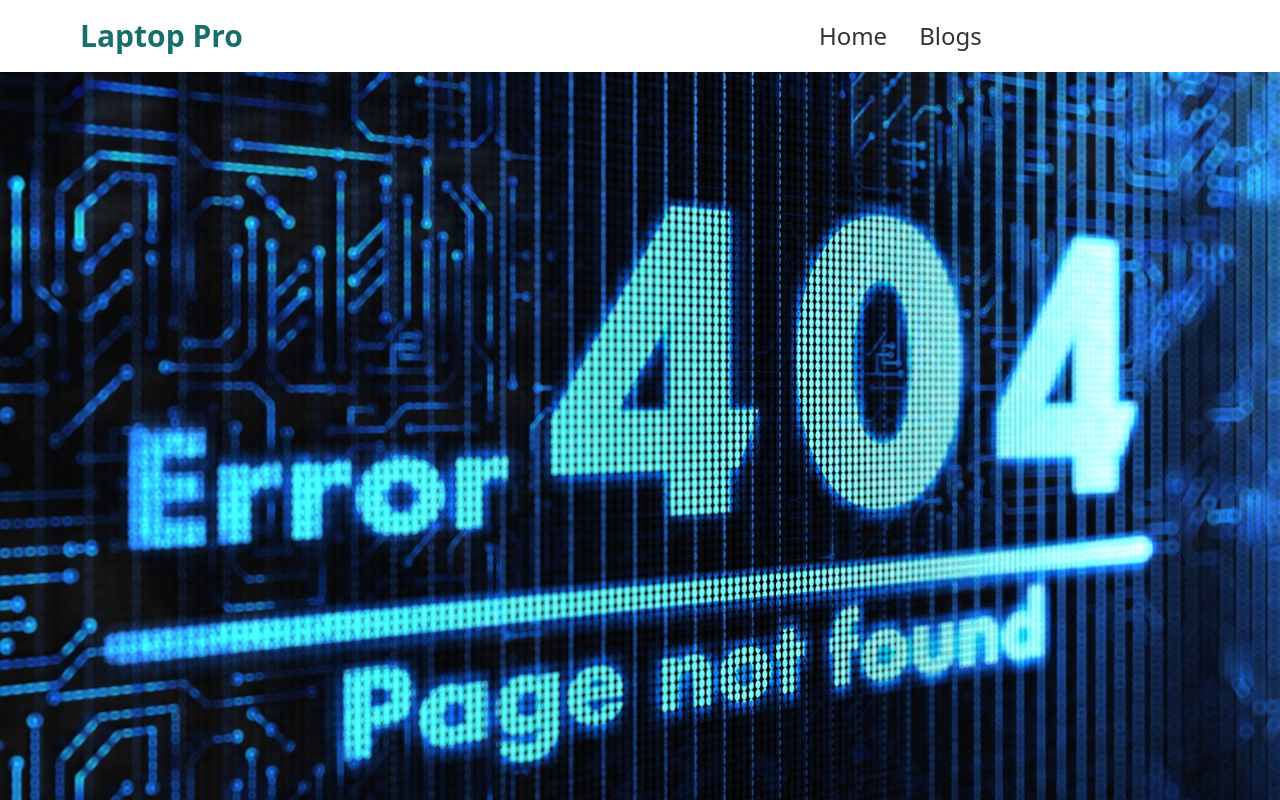
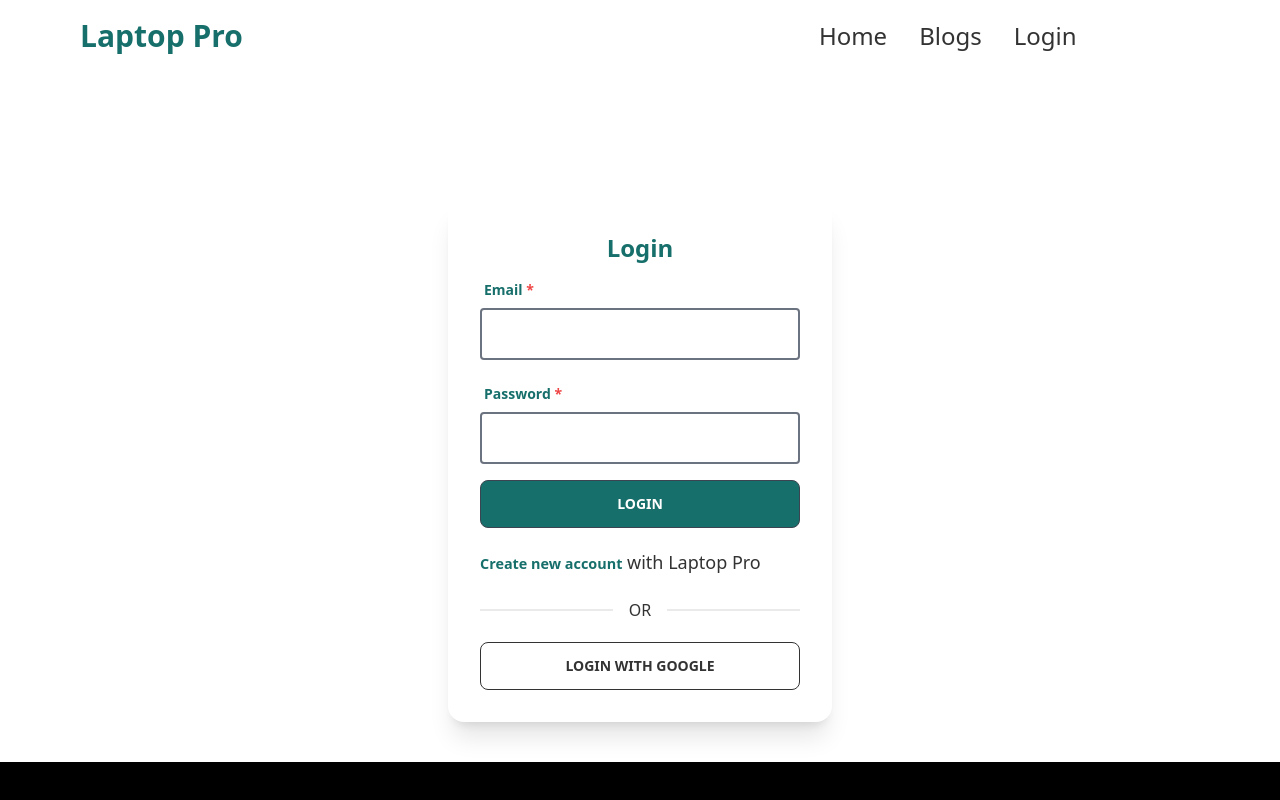
Before and after one commit to TAREQUE-AHMED/warehouse-menufacture-website, a React (Create React App) app: page /login in a window 1280 px wide. Shown: the top 800 px of the page. Built offline with nearby package versions, Linux system fonts and the light colour scheme.

Commit message:
update code

```diff
--- a/public/index.html
+++ b/public/index.html
@@ -24,7 +24,7 @@
       work correctly both with client-side routing and a non-root public URL.
       Learn how to configure a non-root public URL by running `npm run build`.
     -->
-    <title>React App</title>
+    <title>Laptop Pro</title>
   </head>
   <body>
     <noscript>You need to enable JavaScript to run this app.</noscript>
--- a/src/App.js
+++ b/src/App.js
@@ -12,6 +12,7 @@ import Header from './Components/Pages/Header/Header';
 import Home from './Components/Pages/Home/Home';
 // // import Order from './Components/Pages/Home/Order/Order';
 import NotFound from './Components/Pages/NotFound/NotFound';
+import Login from './Components/Pages/Share/Login/Login';
 // import Login from './Components/Pages/Share/Login/Login';
 // import RequireAuth from './Components/Pages/Share/RequireAuth/RequireAuth';
 // import SignUp from './Components/Pages/Share/SignUp/SignUp';
@@ -22,6 +23,8 @@ function App() {
       <Routes>
         <Route path='/' element={<Home></Home>}></Route>
         <Route path='/home' element={<Home></Home>}></Route>
+        <Route path='/login' element={<Login></Login>}></Route>
+
       {/*
         {/* <Route path='/order/:orderId' element={
           <RequireAuth>
--- a/src/Components/Pages/Header/Header.js
+++ b/src/Components/Pages/Header/Header.js
@@ -33,6 +33,7 @@ const Header = () => {
                 <ul className="menu menu-horizontal p-0">
                     <li className='text-2xl'><Link to={'/home'}>Home</Link></li>
                     <li className='text-2xl'><Link to={'/blogs'}>Blogs</Link></li>
+                    <li className='text-2xl'><Link to={'/login'}>Login</Link></li>
                 </ul>
                 {/* <Link to={'/home'} className="normal-case text-5xl block md:hidden"><img src={logo} className='w-32' alt="" /></Link> */}
             </div>
--- a/src/Components/Pages/Share/Login/Login.js
+++ b/src/Components/Pages/Share/Login/Login.js
@@ -2,8 +2,8 @@ import React, { useEffect } from 'react';
 import { useSignInWithEmailAndPassword, useSignInWithGoogle } from 'react-firebase-hooks/auth';
 import { useForm } from 'react-hook-form';
 import { Link, useLocation, useNavigate } from 'react-router-dom';
-import auth from '../../../firebase.init';
-import useToken from '../../CustomHooks/useToken';
+import auth from '../firebase.init';
+// import useToken from '../../CustomHooks/useToken';
 import Loading from '../Loading/Loading';
 
 const Login = () => {
@@ -25,7 +25,7 @@ const Login = () => {
         error,
     ] = useSignInWithEmailAndPassword(auth);
 
-    const [token] = useToken(user || gUser);
+    // const [token] = useToken(user || gUser);
 
     let signInError;
     let navigate = useNavigate();
@@ -33,10 +33,10 @@ const Login = () => {
     let from = location.state?.from?.pathname || "/";
 
     useEffect(() => {
-        if (token) {
+        if (user || gUser) {
             navigate(from, { replace: true })
         }
-    }, [token, navigate, from])
+    }, [navigate, from])
 
     if (loading || gLoading) {
         return <Loading></Loading>
@@ -54,16 +54,16 @@ const Login = () => {
 
 
     return (
-        <div className="card w-96 bg-base-100 shadow-xl mx-auto md:mt-32">
+        <div className="card w-96 bg-base-100 shadow-xl mx-auto md:mt-32 mb-10">
             <div className="card-body">
-                <h2 className="text-center text-2xl font-bold">Login</h2>
+                <h2 className="text-center text-2xl font-bold text-primary">Login</h2>
                 <form onSubmit={handleSubmit(onSubmit)}>
                     {/* email */}
                     <div className="form-control w-full max-w-xs">
                         <label className="label">
-                            <span className="label-text font-bold">Email</span>
+                            <span className="label-text font-bold text-primary">Email <span className='text-red-500'>*</span></span>
                         </label>
-                        <input type="email" className="input input-bordered w-full max-w-xs"
+                        <input type="email" className="py-3 border-2 border-gray-500 rounded w-full max-w-xs"
                             {...register("email", {
                                 required: {
                                     value: true,
@@ -83,9 +83,9 @@ const Login = () => {
                     {/* password */}
                     <div className="form-control w-full max-w-xs">
                         <label className="label">
-                            <span className="label-text font-bold">Password</span>
+                            <span className="label-text font-bold text-primary">Password <span className='text-red-500'>*</span></span>
                         </label>
-                        <input type="password" className="input input-bordered w-full max-w-xs"
+                        <input type="password" className="py-3 border-2 border-gray-500 rounded w-full max-w-xs"
                             {...register("password", {
                                 required: {
                                     value: true,
@@ -102,140 +102,14 @@ const Login = () => {
                         </label>
                     </div>
                     {signInError}
-                    <input className='btn w-full max-w-xs' type="submit" value="Login" />
-                    <p>New to .carBro???? <Link to={'/signup'}><small className='text-secondary'>Create new account</small></Link></p>
+                    <input className='btn w-full max-w-xs bg-primary text-white' type="submit" value="Login" />
+                    <p className='mt-5 text-lg'><Link to={'/signup'}><small className='text-primary font-bold'>Create new account</small></Link> with Laptop Pro</p>
                 </form>
                 <div className="divider">OR</div>
-                <button onClick={() => signInWithGoogle()} className="btn btn-outline">Continue with Google</button>
+                <button onClick={() => signInWithGoogle()} className="btn btn-outline hover:bg-primary hover:text-white">Login with Google</button>
             </div>
         </div>
     );
 };
 
 export default Login;
-
-
-
-
-// import { useSignInWithEmailAndPassword, useSignInWithGoogle } from 'react-firebase-hooks/auth';
-// import { useForm } from 'react-hook-form';
-// import { Link, useLocation, useNavigate } from 'react-router-dom';
-// import auth from '../../../firebase.init';
-// import Loading from '../Loading/Loading';
-
-// const Login = () => {
-//     // sign in with google
-//     const [
-//         signInWithGoogle,
-//         gUser,
-//         gError,
-//         gLoading
-//     ] = useSignInWithGoogle(auth);
-
-//     // sign in with email and password
-//     const [
-//         signInWithEmailAndPassword,
-//         user,
-//         loading,
-//         error,
-//     ] = useSignInWithEmailAndPassword(auth);
-
-//     const { register, formState: { errors }, handleSubmit } = useForm();
-
-
-// /*     // get token
-//     const [token] = useToken(user || gUser); */
-
-
-//     const onSubmit = data => {
-//         console.log(data);
-//         signInWithEmailAndPassword(data.email, data.password)
-//     };
-
-
-//     // console.log(token);
-
-//     let signInError;
-//     let navigate = useNavigate();
-//     let location = useLocation();
-//     let from = location.state?.from?.pathname || "/";
-
-//     if (user || gUser) {
-//         navigate(from, { replace: true })
-//     }
-
-//     if (loading || gLoading) {
-//         return <Loading></Loading>
-//     }
-
-
-//     // problem
-
-
-
-
-//     if (error || gError) {
-//         signInError = <p className='text-red-500 mb-2'><small>{error?.message || gError?.message}</small></p>
-//     }
-//     return (
-//         <div className="card w-96 bg-base-100 shadow-xl mx-auto md:mt-32">
-//             <div className="card-body">
-//                 <h2 className="text-center text-2xl font-bold">Login</h2>
-//                 <form onSubmit={handleSubmit(onSubmit)}>
-//                     {/* email */}
-//                     <div className="form-control w-full max-w-xs">
-//                         <label className="label">
-//                             <span className="label-text font-bold">Email</span>
-//                         </label>
-//                         <input type="email" className="input input-bordered w-full max-w-xs"
-//                             {...register("email", {
-//                                 required: {
-//                                     value: true,
-//                                     message: "Email is require"
-//                                   },
-//                                 pattern: {
-//                                     value: /[a-z0-9]+@[a-z]+\.[a-z]{2,3}/,
-//                                     message: 'Provide a valid email'
-//                                 }
-//                              })} />
-//                         <label className="label">
-//                             {errors.email?.type === 'required' && <span className="label-text-alt text-red-500">{errors.email.message}</span>}
-//                             {errors.email?.type === 'pattern' && <span className="label-text-alt text-red-500">{errors.email.message}</span>}
-//                         </label>
-//                     </div>
-
-//                     {/* password */}
-//                     <div className="form-control w-full max-w-xs">
-//                         <label className="label">
-//                             <span className="label-text font-bold">Password</span>
-//                         </label>
-//                         <input type="password" className="input input-bordered w-full max-w-xs"
-//                             {...register("password", {
-//                                 required: {
-//                                     value: true,
-//                                     message: "Password is require"
-//                                   },
-//                                 minLength: {
-//                                     value: 6,
-//                                     message: 'Must be use 6 characters password'
-//                                 }
-//                              })} />
-//                         <label className="label">
-//                             {errors.password?.type === 'required' && <span className="label-text-alt text-red-500">{errors.password.message}</span>}
-//                             {errors.password?.type === 'minLength' && <span className="label-text-alt text-red-500">{errors.password.message}</span>}
-//                         </label>
-//                     </div>
-//                     {signInError}
-//                     <input className='btn w-full max-w-xs' type="submit" value="Login" />
-//                     <p>New to Doctors Portal???? <Link to={'/signup'}><small className='text-secondary'>Create new account</small></Link></p>
-//                 </form>
-//                 <div className="divider">OR</div>
-//                 {/* <p className='text-red-500'>{error?.message}</p>
-//                 <p>{loading?.message}</p> */}
-//                 <button onClick={() => signInWithGoogle()} className="btn btn-outline">Continue with Google</button>
-//             </div>
-//         </div>
-//     )
-// };
-
-// export default Login;
--- a/src/Components/Pages/Share/firebase.init.js
+++ b/src/Components/Pages/Share/firebase.init.js
@@ -1,6 +1,6 @@
 // Import the functions you need from the SDKs you need
 import { initializeApp } from "firebase/app";
-import getAuth from "firebase/auth";
+import { getAuth } from "firebase/auth";
 // TODO: Add SDKs for Firebase products that you want to use
 // https://firebase.google.com/docs/web/setup#available-libraries
 
```
